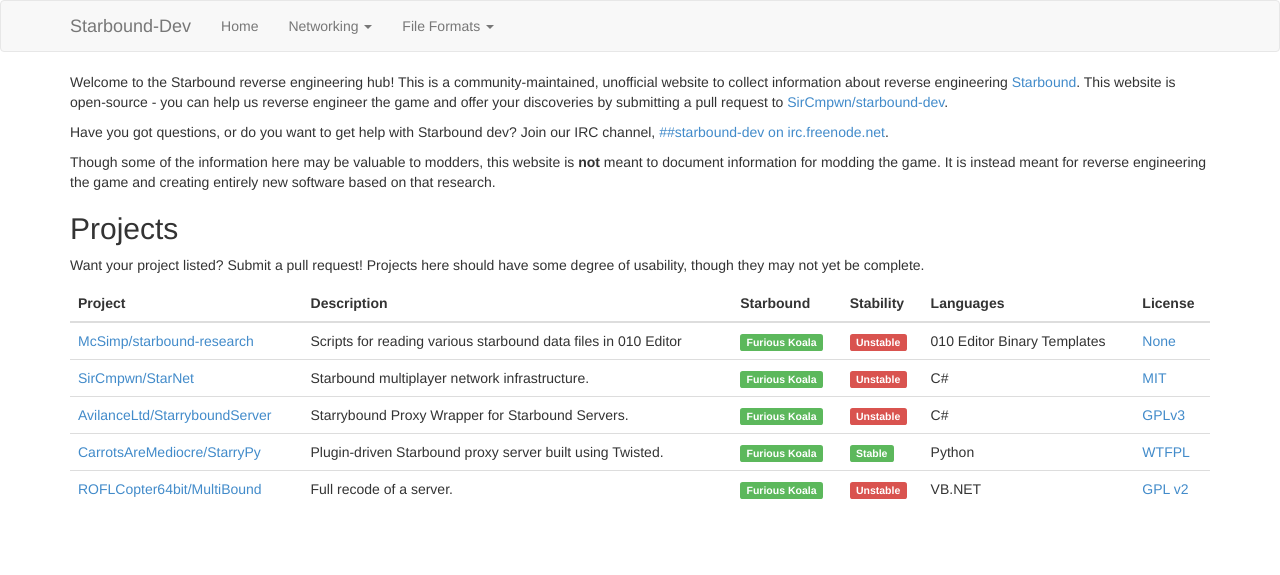
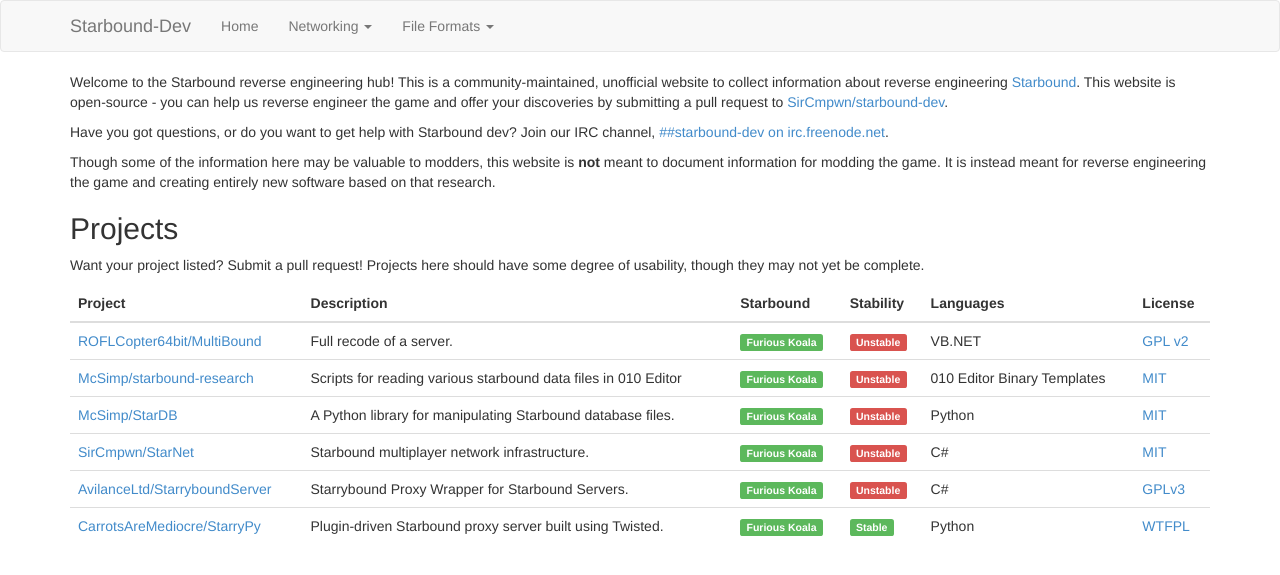
Before and after one commit to ddevault/starbound-dev, a Jekyll site: the page built from index.md, in a window 1280 px wide. Shown: the top 575 px of the page. Built offline with Jekyll 4.4.1, drawn with Linux system fonts in a browser that asks for light colours; Markdown is read by kramdown in place of the engine named in the settings.

Commit message:
Move MultiBound, add StarDB, add MIT to research

```diff
--- a/index.md
+++ b/index.md
@@ -38,13 +38,29 @@ yet be complete.
         </tr>
     </thead>
     <tbody>
+        <tr> <!-- MultiBound -->
+            <td><a target="_blank" href="https://github.com/ROFLCopter64bit/MultiBound">ROFLCopter64bit/MultiBound</a></td>
+            <td>Full recode of a server.</td>
+            <td><span class="label label-success">Furious Koala</span></td>
+            <td><span class="label label-danger">Unstable</span></td>
+            <td>VB.NET</td>
+            <td><a target="_blank" href="https://github.com/ROFLCopter64bit/MultiBound/blob/master/LICENSE">GPL v2</a></td>
+        </tr>
         <tr> <!-- starbound-research -->
             <td><a target="_blank" href="https://github.com/McSimp/starbound-research">McSimp/starbound-research</a></td>
             <td>Scripts for reading various starbound data files in 010 Editor</td>
             <td><span class="label label-success">Furious Koala</span></td>
             <td><span class="label label-danger">Unstable</span></td>
             <td>010 Editor Binary Templates</td>
-            <td><a target="_blank" href="https://github.com/McSimp/starbound-research/blob/master/README.md">None</a></td>
+            <td><a target="_blank" href="https://github.com/McSimp/starbound-research/blob/master/LICENSE">MIT</a></td>
+        </tr>
+        <tr> <!-- StarDB -->
+            <td><a target="_blank" href="https://github.com/McSimp/StarDB">McSimp/StarDB</a></td>
+            <td>A Python library for manipulating Starbound database files.</td>
+            <td><span class="label label-success">Furious Koala</span></td>
+            <td><span class="label label-danger">Unstable</span></td>
+            <td>Python</td>
+            <td><a target="_blank" href="https://github.com/McSimp/StarDB/blob/master/LICENSE">MIT</a></td>
         </tr>
         <tr> <!-- StarNet -->
             <td><a target="_blank" href="https://github.com/SirCmpwn/StarNet">SirCmpwn/StarNet</a></td>
@@ -70,13 +86,5 @@ yet be complete.
             <td>Python</td>
             <td><a target="_blank" href="https://github.com/CarrotsAreMediocre/StarryPy/blob/master/LICENSE">WTFPL</a></td>
         </tr>
-        <tr> <!-- MultiBound -->
-            <td><a target="_blank" href="https://github.com/ROFLCopter64bit/MultiBound">ROFLCopter64bit/MultiBound</a></td>
-            <td>Full recode of a server.</td>
-            <td><span class="label label-success">Furious Koala</span></td>
-            <td><span class="label label-danger">Unstable</span></td>
-            <td>VB.NET</td>
-            <td><a target="_blank" href="https://github.com/ROFLCopter64bit/MultiBound/blob/master/LICENSE">GPL v2</a></td>
-        </tr>
     </tbody>
 </table>
```
